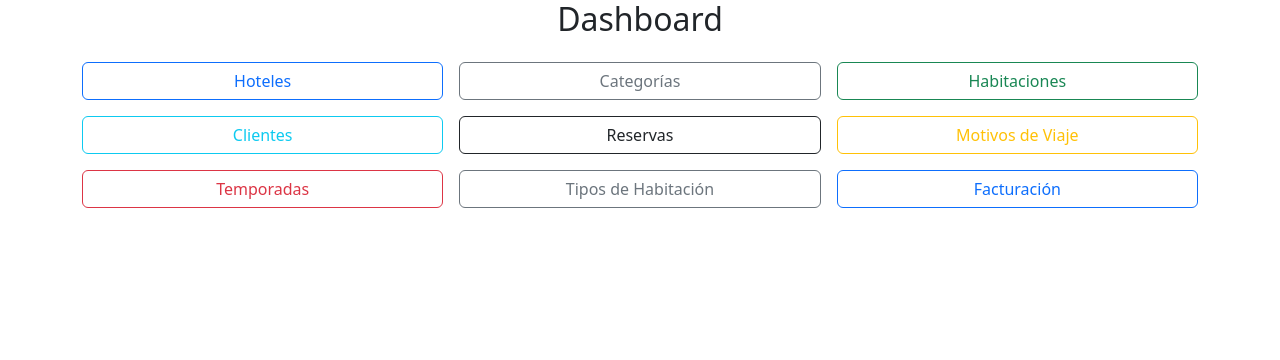
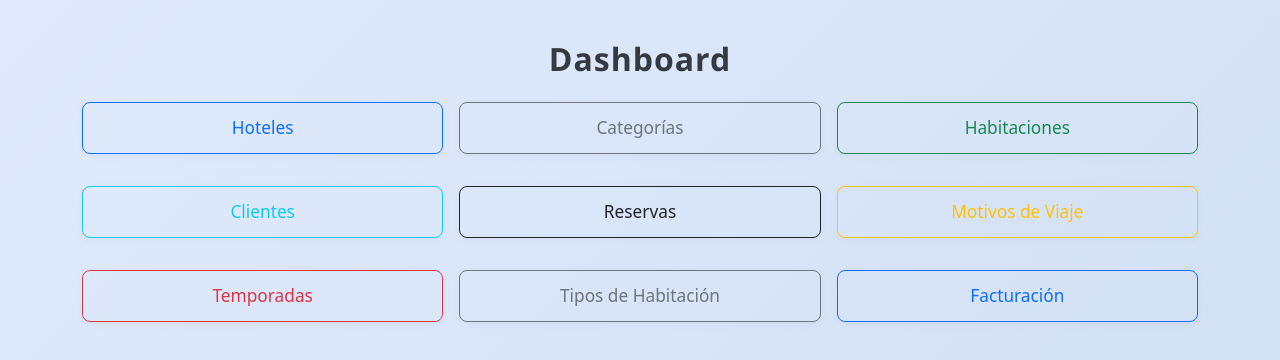
Before and after one commit to juansebastian0305/templates, a plain HTML site: page dashboard.html in a window 1280 px wide. Drawn offline with nearby package versions, Linux system fonts and the light colour scheme; files that its build step writes are made by us from their sources; the site is published under a folder, as on GitHub Pages, so addresses that start at the root find nothing.

Commit message:
Update dashboard.html

```diff
--- a/dashboard.html
+++ b/dashboard.html
@@ -5,7 +5,7 @@
   <meta name="viewport" content="width=device-width, initial-scale=1.0">
   <title>Document</title>
     <link href="https://cdn.jsdelivr.net/npm/bootstrap@5.3.0/dist/css/bootstrap.min.css" rel="stylesheet">
- <link rel="stylesheet" href="/app/static/style.css">
+ <link rel="stylesheet" href="style.css">
 </head>
 <body>
   <div class="container">
```
